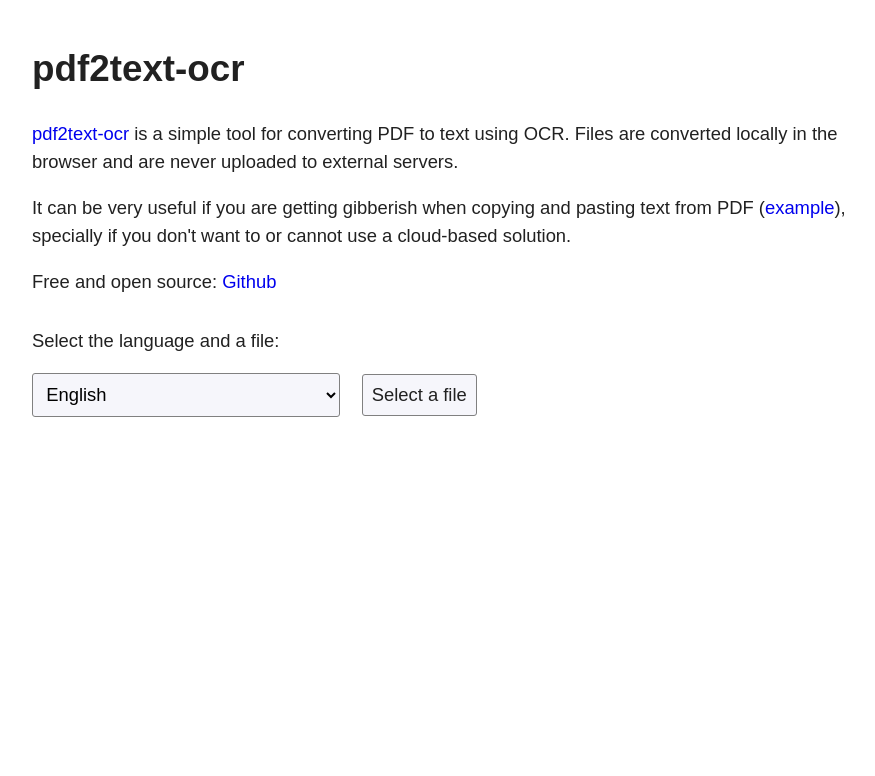
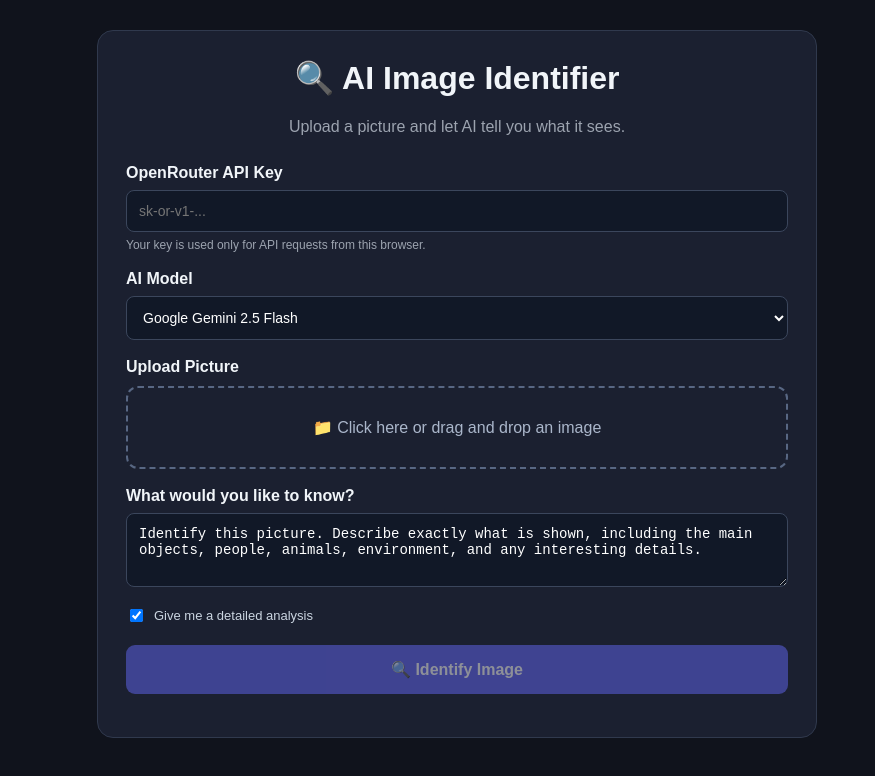
Before and after one commit to Sonder1738/ngau, a plain HTML site: page index.html in a window 1280 px wide. Shown: the whole page, without its empty margins (183-1058 px from the left). Drawn offline with nearby package versions, Linux system fonts and the light colour scheme.

Commit message:
Update index.html

```diff
--- a/index.html
+++ b/index.html
@@ -1,341 +1,424 @@
+
 <!DOCTYPE html>
-<html>
+<html lang="en">
 <head>
-    <title>pdf2text-ocr</title>
-    <script src="https://cdn.jsdelivr.net/npm/pdfjs-dist@3.6.172/build/pdf.min.js "></script>
-    <script src="https://cdn.jsdelivr.net/npm/tesseract.js@4/dist/tesseract.min.js"></script>
-    <script type="module">
-      pdfjsLib.GlobalWorkerOptions.workerSrc =
-        "https://cdn.jsdelivr.net/npm/pdfjs-dist@3.6.172/build/pdf.worker.js";
+    <meta charset="UTF-8">
+    <meta name="viewport" content="width=device-width, initial-scale=1.0">
+    <title>AI Image Identifier</title>
 
-      const languages = [
-        { name: "English", code: "eng" },
-        { name: "Portuguese", code: "por" },
-        { name: "Afrikaans", code: "afr" },
-        { name: "Albanian", code: "sqi" },
-        { name: "Amharic", code: "amh" },
-        { name: "Arabic", code: "ara" },
-        { name: "Assamese", code: "asm" },
-        { name: "Azerbaijani", code: "aze" },
-        { name: "Azerbaijani - Cyrillic", code: "aze_cyrl" },
-        { name: "Basque", code: "eus" },
-        { name: "Belarusian", code: "bel" },
-        { name: "Bengali", code: "ben" },
-        { name: "Bosnian", code: "bos" },
-        { name: "Bulgarian", code: "bul" },
-        { name: "Burmese", code: "mya" },
-        { name: "Catalan; Valencian", code: "cat" },
-        { name: "Cebuano", code: "ceb" },
-        { name: "Central Khmer", code: "khm" },
-        { name: "Cherokee", code: "chr" },
-        { name: "Chinese - Simplified", code: "chi_sim" },
-        { name: "Chinese - Traditional", code: "chi_tra" },
-        { name: "Croatian", code: "hrv" },
-        { name: "Czech", code: "ces" },
-        { name: "Danish", code: "dan" },
-        { name: "Dutch; Flemish", code: "nld" },
-        { name: "Dzongkha", code: "dzo" },
-        { name: "English, Middle (1100-1500)", code: "enm" },
-        { name: "Esperanto", code: "epo" },
-        { name: "Estonian", code: "est" },
-        { name: "Finnish", code: "fin" },
-        { name: "French", code: "fra" },
-        { name: "French, Middle (ca. 1400-1600)", code: "frm" },
-        { name: "Galician", code: "glg" },
-        { name: "Georgian", code: "kat" },
-        { name: "German", code: "deu" },
-        { name: "German Fraktur", code: "frk" },
-        { name: "Greek, Modern (1453-)", code: "ell" },
-        { name: "Greek, Ancient (-1453)", code: "grc" },
-        { name: "Gujarati", code: "guj" },
-        { name: "Haitian; Haitian Creole", code: "hat" },
-        { name: "Hebrew", code: "heb" },
-        { name: "Hindi", code: "hin" },
-        { name: "Hungarian", code: "hun" },
-        { name: "Icelandic", code: "isl" },
-        { name: "Indonesian", code: "ind" },
-        { name: "Inuktitut", code: "iku" },
-        { name: "Irish", code: "gle" },
-        { name: "Italian", code: "ita" },
-        { name: "Japanese", code: "jpn" },
-        { name: "Javanese", code: "jav" },
-        { name: "Kannada", code: "kan" },
-        { name: "Kazakh", code: "kaz" },
-        { name: "Kirghiz; Kyrgyz", code: "kir" },
-        { name: "Korean", code: "kor" },
-        { name: "Kurdish", code: "kur" },
-        { name: "Lao", code: "lao" },
-        { name: "Latin", code: "lat" },
-        { name: "Latvian", code: "lav" },
-        { name: "Lithuanian", code: "lit" },
-        { name: "Macedonian", code: "mkd" },
-        { name: "Malay", code: "msa" },
-        { name: "Malayalam", code: "mal" },
-        { name: "Maltese", code: "mlt" },
-        { name: "Marathi", code: "mar" },
-        { name: "Nepali", code: "nep" },
-        { name: "Norwegian", code: "nor" },
-        { name: "Oriya", code: "ori" },
-        { name: "Panjabi; Punjabi", code: "pan" },
-        { name: "Persian", code: "fas" },
-        { name: "Polish", code: "pol" },
-        { name: "Pushto; Pashto", code: "pus" },
-        { name: "Romanian; Moldavian; Moldovan", code: "ron" },
-        { name: "Russian", code: "rus" },
-        { name: "Sanskrit", code: "san" },
-        { name: "Serbian", code: "srp" },
-        { name: "Serbian - Latin", code: "srp_latn" },
-        { name: "Sinhala; Sinhalese", code: "sin" },
-        { name: "Slovak", code: "slk" },
-        { name: "Slovenian", code: "slv" },
-        { name: "Spanish; Castilian", code: "spa" },
-        { name: "Swahili", code: "swa" },
-        { name: "Swedish", code: "swe" },
-        { name: "Syriac", code: "syr" },
-        { name: "Tagalog", code: "tgl" },
-        { name: "Tajik", code: "tgk" },
-        { name: "Tamil", code: "tam" },
-        { name: "Telugu", code: "tel" },
-        { name: "Thai", code: "tha" },
-        { name: "Tibetan", code: "bod" },
-        { name: "Tigrinya", code: "tir" },
-        { name: "Turkish", code: "tur" },
-        { name: "Uighur; Uyghur", code: "uig" },
-        { name: "Ukrainian", code: "ukr" },
-        { name: "Urdu", code: "urd" },
-        { name: "Uzbek", code: "uzb" },
-        { name: "Uzbek - Cyrillic", code: "uzb_cyrl" },
-        { name: "Vietnamese", code: "vie" },
-        { name: "Welsh", code: "cym" },
-        { name: "Yiddish", code: "yid" },
-      ];
-
-      let language = localStorage.getItem("language") ?? "eng";
-
-      const readFile = (file) => {
-        return new Promise((resolve) => {
-          const reader = new FileReader();
-          reader.addEventListener("loadend", (event) =>
-            resolve(new Uint8Array(event.target.result))
-          );
-          reader.readAsArrayBuffer(file);
-        });
-      };
-
-      const convertToImage = async (pdf) => {
-        const container = document.getElementById("container");
-        const images = [];
-        for (let pageNumber = 1; pageNumber <= pdf.numPages; pageNumber++) {
-          const page = await pdf.getPage(pageNumber);
-          const viewport = page.getViewport({ scale: 1.5 });
-          const canvas = document.createElement("canvas");
-          canvas.height = viewport.height;
-          canvas.width = viewport.width;
-          container.appendChild(canvas);
-          await page.render({
-            canvasContext: canvas.getContext("2d"),
-            viewport: viewport,
-          }).promise;
-          images.push(canvas.toDataURL("image/png"));
-        }
-        return images;
-      };
-
-      const convertToText = async (images) => {
-        const worker = await Tesseract.createWorker();
-        await worker.loadLanguage(language);
-        await worker.initialize(language);
-
-        const container = document.getElementById("container");
-        for (const image of images) {
-          const {
-            data: { text },
-          } = await worker.recognize(image);
-          const section = document.createElement("section");
-          const pre = document.createElement("pre");
-          pre.appendChild(document.createTextNode(text));
-          section.appendChild(pre);
-          container.appendChild(section);
+    <style>
+        * {
+            box-sizing: border-box;
         }
 
-        await worker.terminate();
-      };
+        body {
+            margin: 0;
+            padding: 30px 16px;
+            min-height: 100vh;
+            font-family: Arial, sans-serif;
+            background: #10131c;
+            color: #f1f5f9;
+        }
 
-      const loadFile = async (file) =>
-        pdfjsLib.getDocument({ data: file }).promise;
+        .container {
+            max-width: 720px;
+            margin: auto;
+            background: #1b2030;
+            padding: 28px;
+            border-radius: 16px;
+            border: 1px solid #30394d;
+        }
 
-      const convertFile = async (file) => {
-        showLoading();
-        const pdf = await loadFile(file);
-        // const images = await convertToImage(pdf);
-        await convertToText(pdf);
-        hideLoading();
-      };
+        h1 {
+            margin-top: 0;
+            text-align: center;
+        }
 
-      const showLoading = () =>
-        (document.getElementById("loading").style.display = "block");
+        .subtitle {
+            text-align: center;
+            color: #9ca3af;
+            margin-bottom: 28px;
+        }
 
-      const hideLoading = () =>
-        (document.getElementById("loading").style.display = "none");
+        label {
+            display: block;
+            margin: 18px 0 8px;
+            font-weight: bold;
+        }
 
-      const showError = (error) =>
-        document
-          .getElementById("error")
-          .appendChild(document.createTextNode(`Error: ${error.message}`));
+        input, select, textarea {
+            width: 100%;
+            padding: 12px;
+            border-radius: 8px;
+            border: 1px solid #3b465c;
+            background: #111827;
+            color: white;
+            font-size: 14px;
+        }
 
-      const clearResults = () => {
-        ["container", "loading", "error"].forEach((id) => {
-          let element = document.getElementById(id);
-          element.remove();
-          element = document.createElement("div");
-          element.id = id;
-          if (id === "loading") {
-            element.appendChild(document.createTextNode("Loading..."));
+        input[type="file"] {
+            cursor: pointer;
         }
-          document.body.appendChild(element);
-        });
-      };
 
-      const languageSelect = document.getElementById("language-select");
-      languages.forEach((lang) => {
-        const option = document.createElement("option");
-        option.appendChild(document.createTextNode(lang.name));
-        option.value = lang.code;
-        languageSelect.appendChild(option);
-      });
+        .drop-zone {
+            border: 2px dashed #586783;
+            padding: 30px 15px;
+            text-align: center;
+            border-radius: 12px;
+            cursor: pointer;
+            color: #aab6ca;
+            margin-top: 10px;
+        }
 
-      languageSelect.value = language;
-      languageSelect.addEventListener("change", (event) => {
-        language = event.target.value;
-        localStorage.setItem("language", language);
-      });
+        .drop-zone:hover {
+            border-color: #818cf8;
+            background: #242c40;
+        }
 
-      const fileInput = document.getElementById("file-input");
-      fileInput.addEventListener("change", async () => {
-        clearResults();
-        try {
-          await convertFile(await readFile(fileInput.files[0]));
-        } catch (error) {
-          hideLoading();
-          showError(error);
+        #preview {
+            display: none;
+            width: 100%;
+            max-height: 350px;
+            object-fit: contain;
+            margin-top: 20px;
+            border-radius: 10px;
+            background: #111827;
         }
-      });
-    </script>
+
+        button {
+            width: 100%;
+            padding: 15px;
+            border: none;
+            border-radius: 9px;
+            background: #6366f1;
+            color: white;
+            font-size: 16px;
+            font-weight: bold;
+            cursor: pointer;
+            margin-top: 20px;
+        }
+
+        button:hover {
+            background: #4f46e5;
+        }
+
+        button:disabled {
+            opacity: 0.5;
+            cursor: not-allowed;
+        }
+
+        #result {
+            display: none;
+            margin-top: 25px;
+            padding: 20px;
+            background: #111827;
+            border: 1px solid #374151;
+            border-radius: 10px;
+            line-height: 1.7;
+            white-space: pre-wrap;
+            overflow-wrap: anywhere;
+        }
+
+        #status {
+            text-align: center;
+            color: #a5b4fc;
+            margin-top: 15px;
+        }
+
+        .hint {
+            color: #9ca3af;
+            font-size: 12px;
+            margin-top: 6px;
+        }
+
+        .checkbox-row {
+            display: flex;
+            align-items: center;
+            gap: 8px;
+            margin-top: 15px;
+            color: #cbd5e1;
+            font-size: 13px;
+        }
+
+        .checkbox-row input {
+            width: auto;
+        }
+
+    </style>
 </head>
 
 <body>
-    <h1>pdf2text-ocr</h1>
-    <p>
-      <a href="https://racosa.github.io/pdf2text-ocr/">pdf2text-ocr</a> is a
-      simple tool for converting PDF to text using OCR. Files are converted
-      locally in the browser and are never uploaded to external servers.
+
+<div class="container">
+
+    <h1>🔍 AI Image Identifier</h1>
+
+    <p class="subtitle">
+        Upload a picture and let AI tell you what it sees.
     </p>
-    <p>
-      It can be very useful if you are getting gibberish when copying and pasting
-      text from PDF (<a
-        href="https://superuser.com/questions/137824/pdf-has-garbled-text-when-copy-pasting"
-        >example</a
-      >), specially if you don't want to or cannot use a cloud-based solution.
-    </p>
-    <p>
-      Free and open source:
-      <a href="https://github.com/racosa/pdf2text-ocr">Github</a>
-    </p>
-    <div id="input-container">
-      <p>Select the language and a file:</p>
-      <div>
-        <select name="languages" id="language-select"></select>
+
+    <label for="apiKey">OpenRouter API Key</label>
+    <input
+        type="password"
+        id="apiKey"
+        placeholder="sk-or-v1-..."
+        autocomplete="off"
+    >
+
+    <div class="hint">
+        Your key is used only for API requests from this browser.
     </div>
-      <div>
-        <label id="file-input-label" for="file-input">Select a file</label
-        ><br />
-        <input type="file" id="file-input" name="file-input" multiple />
+
+    <label for="model">AI Model</label>
+    <select id="model">
+        <option value="google/gemini-2.5-flash">
+            Google Gemini 2.5 Flash
+        </option>
+        <option value="openai/gpt-4o-mini">
+            OpenAI GPT-4o Mini
+        </option>
+        <option value="anthropic/claude-sonnet-4">
+            Claude Sonnet 4
+        </option>
+        <option value="google/gemini-2.5-pro">
+            Google Gemini 2.5 Pro
+        </option>
+    </select>
+
+    <label>Upload Picture</label>
+
+    <div class="drop-zone" id="dropZone">
+        📁 Click here or drag and drop an image
+        <input
+            type="file"
+            id="imageInput"
+            accept="image/png,image/jpeg,image/webp,image/gif"
+            hidden
+        >
     </div>
+
+    <img id="preview" alt="Image preview">
+
+    <label for="prompt">What would you like to know?</label>
+    <textarea id="prompt" rows="3">Identify this picture. Describe exactly what is shown, including the main objects, people, animals, environment, and any interesting details.</textarea>
+
+    <div class="checkbox-row">
+        <input type="checkbox" id="detailed" checked>
+        <label for="detailed" style="margin:0;font-weight:normal">
+            Give me a detailed analysis
+        </label>
     </div>
-    <div id="container"></div>
-    <div id="loading">Loading...</div>
-    <div id="error"></div>
-  </body>
 
-  <style>
-    body {
-      color: #212121;
-      font-family: Arial, sans-serif;
-      scroll-behavior: smooth;
-      font-size: 1.15rem;
-      line-height: 1.5;
-      max-width: 850px;
-      margin: auto;
-      padding-top: 1rem;
+    <button id="analyzeBtn" disabled onclick="analyzeImage()">
+        🔍 Identify Image
+    </button>
+
+    <div id="status"></div>
+
+    <div id="result"></div>
+
+</div>
+
+<script>
+    const imageInput = document.getElementById("imageInput");
+    const dropZone = document.getElementById("dropZone");
+    const preview = document.getElementById("preview");
+    const analyzeBtn = document.getElementById("analyzeBtn");
+    const status = document.getElementById("status");
+    const result = document.getElementById("result");
+
+    let selectedFile = null;
+
+    // Image selection
+    dropZone.addEventListener("click", () => {
+        imageInput.click();
+    });
+
+    imageInput.addEventListener("change", (e) => {
+        if (e.target.files.length) {
+            loadImage(e.target.files[0]);
+        }
+    });
+
+    // Drag and drop
+    dropZone.addEventListener("dragover", (e) => {
+        e.preventDefault();
+        dropZone.style.borderColor = "#818cf8";
+    });
+
+    dropZone.addEventListener("dragleave", () => {
+        dropZone.style.borderColor = "#586783";
+    });
+
+    dropZone.addEventListener("drop", (e) => {
+        e.preventDefault();
+
+        const file = e.dataTransfer.files[0];
+
+        if (file) {
+            loadImage(file);
+        }
+    });
+
+    function loadImage(file) {
+        const allowedTypes = [
+            "image/jpeg",
+            "image/png",
+            "image/webp",
+            "image/gif"
+        ];
+
+        if (!allowedTypes.includes(file.type)) {
+            alert("Please upload a JPG, PNG, WEBP or GIF image.");
+            return;
         }
 
-    a {
-      text-decoration: none;
+        if (file.size > 15 * 1024 * 1024) {
+            alert("Image must be smaller than 15 MB.");
+            return;
         }
 
-    a:hover {
-      text-decoration: underline;
+        selectedFile = file;
+
+        const reader = new FileReader();
+
+        reader.onload = (e) => {
+            preview.src = e.target.result;
+            preview.style.display = "block";
+            analyzeBtn.disabled = false;
+            result.style.display = "none";
+            status.textContent = "";
+
+            dropZone.innerHTML =
+                "✅ " + file.name +
+                '<br><small>Click to change image</small>';
+
+            dropZone.appendChild(imageInput);
+        };
+
+        reader.readAsDataURL(file);
     }
 
-    select {
-      font-size: 1.15rem;
-      font-family: inherit;
-      line-height: inherit;
-      padding-left: 1rem;
+    // Convert image to a data URL
+    function fileToBase64(file) {
+        return new Promise((resolve, reject) => {
+            const reader = new FileReader();
+
+            reader.onload = () => resolve(reader.result);
+            reader.onerror = reject;
+
+            reader.readAsDataURL(file);
+        });
     }
 
-    input[type="file"] {
-      display: none;
+    // Analyze image with OpenRouter
+    async function analyzeImage() {
+
+        const apiKey = document.getElementById("apiKey").value.trim();
+        const model = document.getElementById("model").value;
+        const prompt = document.getElementById("prompt").value.trim();
+        const detailed = document.getElementById("detailed").checked;
+
+        if (!apiKey) {
+            alert("Please enter your OpenRouter API key.");
+            return;
         }
 
-    select,
-    #file-input-label {
-      padding: 0.5em;
-      border: thin solid grey;
-      border-radius: 3px;
-      cursor: pointer;
-      background-color: #f6f6fb;
+        if (!selectedFile) {
+            alert("Please upload an image first.");
+            return;
         }
 
-    #input-container {
-      margin-top: 2rem;
+        if (!prompt) {
+            alert("Please enter a question or prompt.");
+            return;
         }
 
-    #input-container div {
-      display: inline-block;
-      margin-right: 1rem;
+        analyzeBtn.disabled = true;
+        status.textContent = "⏳ AI is examining your picture...";
+        result.style.display = "none";
+
+        try {
+
+            const base64Image = await fileToBase64(selectedFile);
+
+            const finalPrompt = detailed
+                ? prompt + "\n\nProvide a detailed, well-structured answer. Include the likely identity of the subject, visual evidence, relevant context, and any uncertainty. Do not invent details that cannot be determined from the image."
+                : prompt;
+
+            const response = await fetch(
+                "https://openrouter.ai/api/v1/chat/completions",
+                {
+                    method: "POST",
+
+                    headers: {
+                        "Authorization": "Bearer " + apiKey,
+                        "Content-Type": "application/json"
+                    },
+
+                    body: JSON.stringify({
+                        model: model,
+
+                        messages: [
+                            {
+                                role: "user",
+
+                                content: [
+                                    {
+                                        type: "text",
+                                        text: finalPrompt
+                                    },
+                                    {
+                                        type: "image_url",
+                                        image_url: {
+                                            url: base64Image
+                                        }
+                                    }
+                                ]
+                            }
+                        ],
+
+                        max_tokens: 1500
+                    })
+                }
+            );
+
+            const data = await response.json();
+
+            if (!response.ok) {
+                throw new Error(
+                    data.error?.message ||
+                    "OpenRouter API request failed: " + response.status
+                );
             }
 
-    #loading,
-    #error {
-      margin-top: 2rem;
-      margin-bottom: 3rem;
+            const answer =
+                data.choices?.[0]?.message?.content;
+
+            if (!answer) {
+                throw new Error("The AI returned an empty response.");
             }
 
-    #loading {
-      display: none;
+            result.textContent = answer;
+            result.style.display = "block";
+
+            status.textContent = "✅ Image analysis completed!";
+
+        } catch (error) {
+
+            status.textContent = "❌ Something went wrong.";
+
+            result.textContent = error.message;
+            result.style.display = "block";
+
+        } finally {
+
+            analyzeBtn.disabled = false;
+
+        }
     }
 
-    section {
-      border-top: 1px solid #898ea4;
-      border-bottom: 1px solid #898ea4;
-      padding: 2rem 1rem;
-      margin: 3rem 0;
-    }
+</script>
 
-    section + section,
-    section:first-child {
-      border-top: 0;
-      padding-top: 0;
-    }
-
-    pre {
-      font-family: Arial, sans-serif;
-      margin: 0;
-    }
-
-    canvas {
-      display: none;
-    }
-  </style>
+</body>
 </html>
```
Lines whose indentation alone changed are shown as unchanged.
